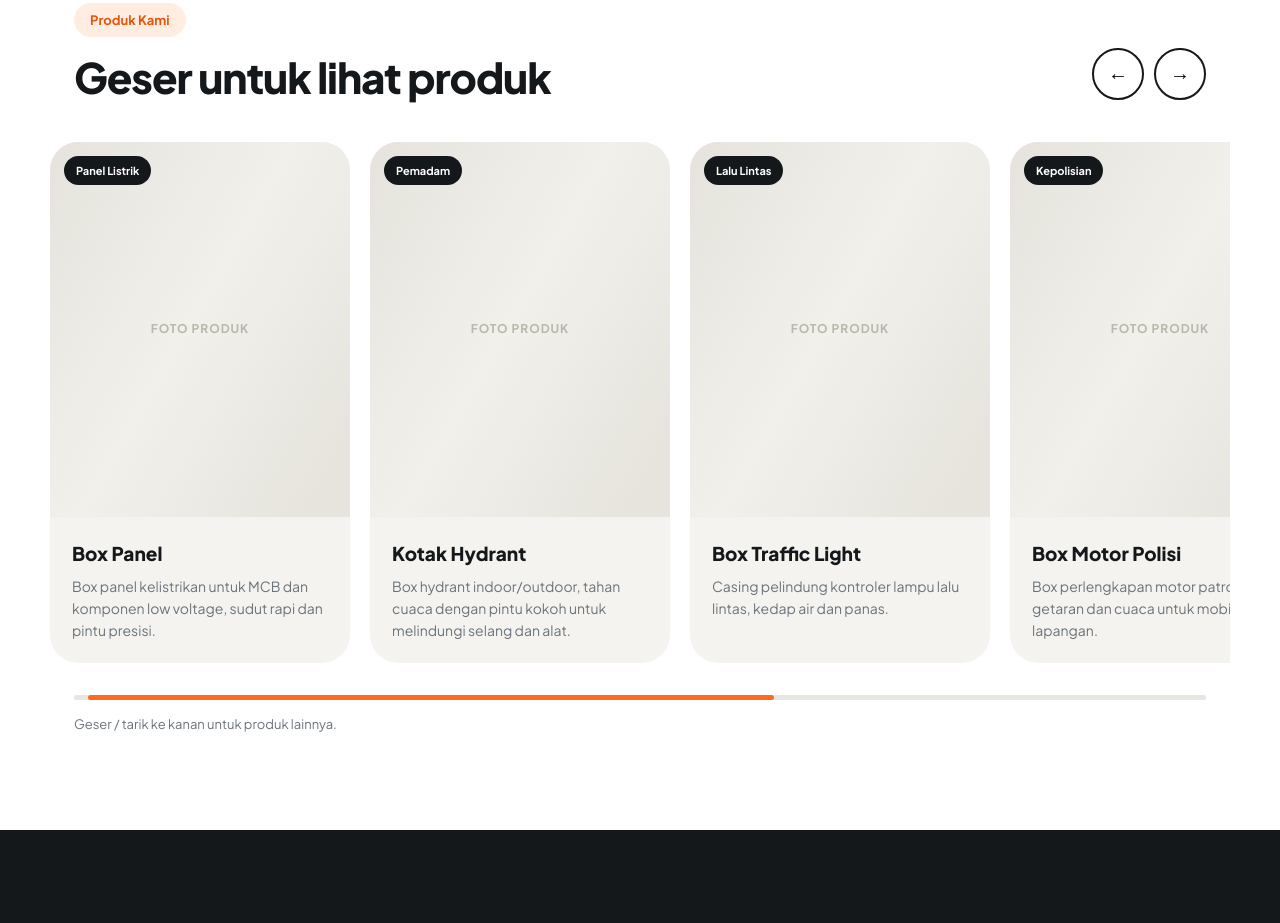
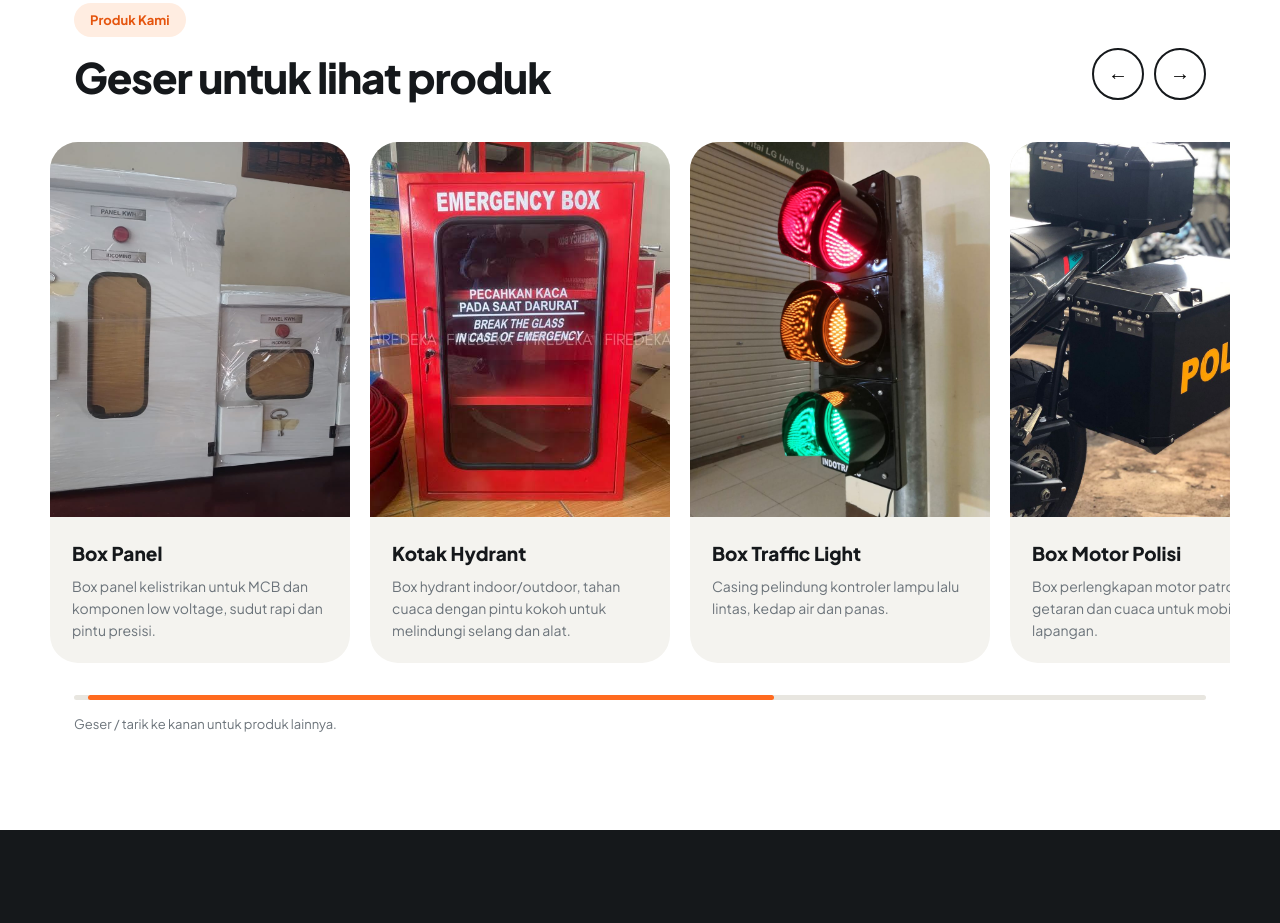
Before and after one commit to ITJov/company_profile_alsava_utama, a plain HTML site: page index.html in a window 1280 px wide. Shown: the part 1354-2277 px from the top of the page. Drawn offline with Linux system fonts and the light colour scheme.

Commit message:
push foto produk

```diff
--- a/index.html
+++ b/index.html
@@ -186,12 +186,12 @@ footer .wrap{display:flex;justify-content:space-between;flex-wrap:wrap;gap:8px}
    <div class="arrows"><button class="arr" id="prev" aria-label="Sebelumnya">←</button><button class="arr" id="next" aria-label="Berikutnya">→</button></div>
   </div>
   <div class="track" id="track">
-   <article class="card"><div class="photo"><em>Panel Listrik</em>FOTO PRODUK<!-- ganti: <img src="assets/box-panel.jpg" alt="Box Panel"> --></div><div class="cb"><h3>Box Panel</h3><p>Box panel kelistrikan untuk MCB dan komponen low voltage, sudut rapi dan pintu presisi.</p></div></article>
-   <article class="card"><div class="photo"><em>Pemadam</em>FOTO PRODUK</div><div class="cb"><h3>Kotak Hydrant</h3><p>Box hydrant indoor/outdoor, tahan cuaca dengan pintu kokoh untuk melindungi selang dan alat.</p></div></article>
-   <article class="card"><div class="photo"><em>Lalu Lintas</em>FOTO PRODUK</div><div class="cb"><h3>Box Traffic Light</h3><p>Casing pelindung kontroler lampu lalu lintas, kedap air dan panas.</p></div></article>
-   <article class="card"><div class="photo"><em>Kepolisian</em>FOTO PRODUK</div><div class="cb"><h3>Box Motor Polisi</h3><p>Box perlengkapan motor patroli, tahan getaran dan cuaca untuk mobilitas lapangan.</p></div></article>
-   <article class="card"><div class="photo"><em>Keamanan</em>FOTO PRODUK</div><div class="cb"><h3>Box Brankas</h3><p>Rangka dan casing brankas dari plat tebal dengan sambungan las yang kuat.</p></div></article>
-   <article class="card"><div class="photo"><em>Penyimpanan</em>FOTO PRODUK</div><div class="cb"><h3>Lemari Metal</h3><p>Lemari metal untuk kantor, gudang, atau industri dengan sekat dan rak sesuai permintaan.</p></div></article>
+   <article class="card"><div class="photo"><em>Panel Listrik</em>ganti: <img src="image/Box.jpeg" alt="Box Panel"></div><div class="cb"><h3>Box Panel</h3><p>Box panel kelistrikan untuk MCB dan komponen low voltage, sudut rapi dan pintu presisi.</p></div></article>
+   <article class="card"><div class="photo"><em>Pemadam</em>ganti: <img src="image/Hydrant.jpeg" alt="Kotak Hydrant"></div><div class="cb"><h3>Kotak Hydrant</h3><p>Box hydrant indoor/outdoor, tahan cuaca dengan pintu kokoh untuk melindungi selang dan alat.</p></div></article>
+   <article class="card"><div class="photo"><em>Lalu Lintas</em>ganti: <img src="image/Traffic_light.jpeg" alt="Box Traffic Light"></div><div class="cb"><h3>Box Traffic Light</h3><p>Casing pelindung kontroler lampu lalu lintas, kedap air dan panas.</p></div></article>
+   <article class="card"><div class="photo"><em>Kepolisian</em>ganti: <img src="image/Box_polisi.jpeg" alt="Box Motor Polisi"></div><div class="cb"><h3>Box Motor Polisi</h3><p>Box perlengkapan motor patroli, tahan getaran dan cuaca untuk mobilitas lapangan.</p></div></article>
+   <article class="card"><div class="photo"><em>Keamanan</em>ganti: <img src="image/Box_brankas.jpeg" alt="Box Brankas"></div><div class="cb"><h3>Box Brankas</h3><p>Rangka dan casing brankas dari plat tebal dengan sambungan las yang kuat.</p></div></article>
+   <article class="card"><div class="photo"><em>Penyimpanan</em>ganti: <img src="image/Lemari.jpeg" alt="Lemari Metal"></div><div class="cb"><h3>Lemari Metal</h3><p>Lemari metal untuk kantor, gudang, atau industri dengan sekat dan rak sesuai permintaan.</p></div></article>
   </div>
   <div class="bar"><i id="prog"></i></div>
   <p class="hint">Geser / tarik ke kanan untuk produk lainnya.</p>
```
Also changed, not shown: image/Box.jpeg (added), image/Box_brankas.jpeg (added), image/Box_polisi.jpeg (added), image/Hydrant.jpeg (added), image/Lemari.jpeg (added), image/Traffic_light.jpeg (added), 1 other file.
